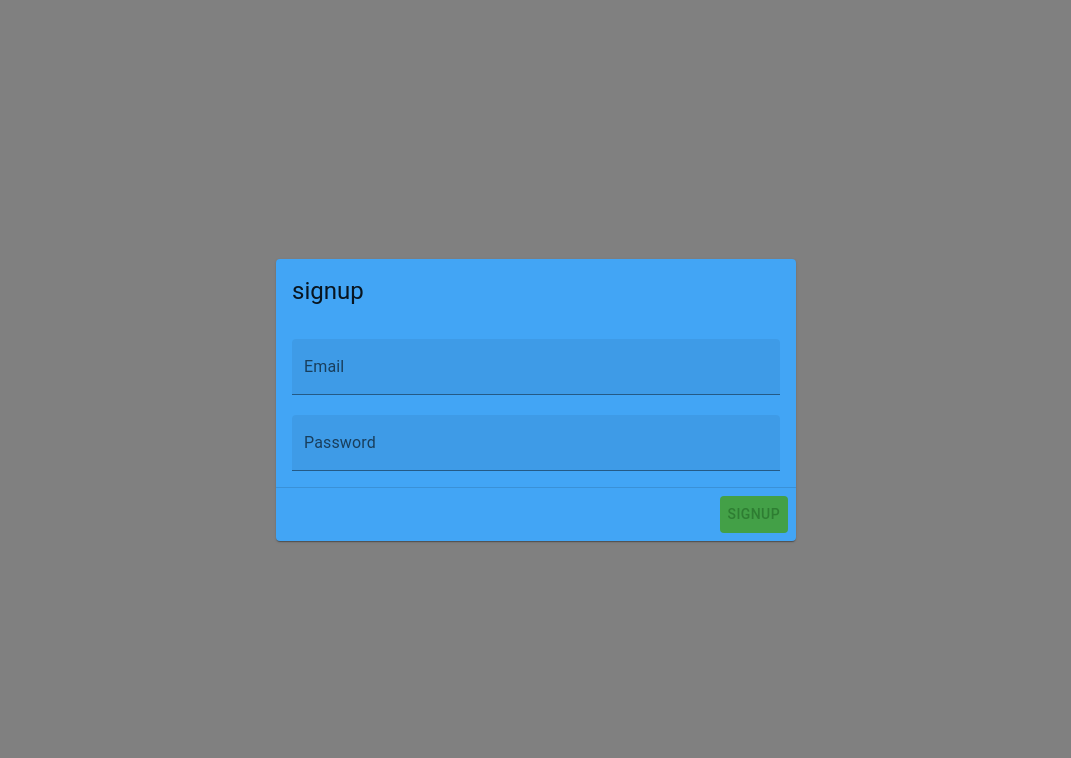
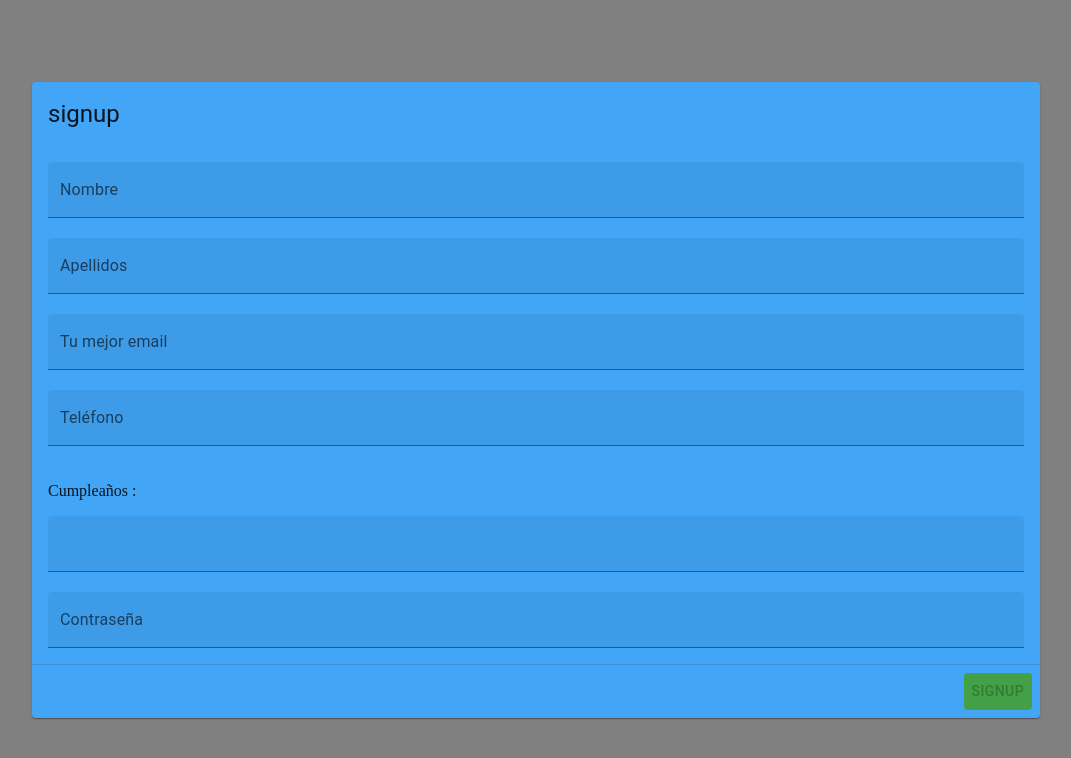
Before and after one commit to jGilarana/QueHago-Front, a React (Vite) app in the folder QueHago-Front/: page /signup in a window 1280 px wide. Shown: the top 758 px of the page, without its empty margins (104-1175 px from the left). Built offline with nearby package versions, Linux system fonts and the light colour scheme.

Commit message:
login y signups obtenidos

```diff
--- a/QueHago-Front/src/Pages/Login/Login.jsx
+++ b/QueHago-Front/src/Pages/Login/Login.jsx
@@ -9,20 +9,27 @@ import { useNavigate } from 'react-router-dom'
 
 const Login = () => {
 
-
+  const userData = {
+    firstName: "Jorge",
+    lastName: "Gil de Arana",
+    birthDate: "1998-11-13",
+    password: "Reboot123!",
+    telephone: 600115770,
+    email: "sajor9798@gmail.com",
+  }
     const navigate = useNavigate()
     const [password, setPassword] = useState('')
     const [email, setEmail] = useState('')
 
-    console.log(email)
-    console.log(password)
+
 
 
      async function onLogin() {
         try {
           const loginResponse = await login({email, password})
           localStorage.setItem('token', loginResponse.data.token)
-          localStorage.setItem('role', response.data.role)
+          localStorage.setItem('role', loginResponse.data.role)
+          console.log(loginResponse)
           navigate('/home')
         } catch (error) {
           console.error('Error al iniciar sesión:', error);
--- a/QueHago-Front/src/Pages/SignUp/SignUp.jsx
+++ b/QueHago-Front/src/Pages/SignUp/SignUp.jsx
@@ -1,56 +1,108 @@
-import  { useState } from 'react'
-import { Button, Card, CardActions, CardContent, CardHeader, Divider, TextField, Typography } from '@mui/material'
-import './SignUp.css'
-import { blue, green } from '@mui/material/colors'
-import { signup } from '../../Services/accountService.js'
-import { useNavigate } from 'react-router-dom'
-
-
+import { useState } from "react"
+import {
+  Button,
+  Card,
+  CardActions,
+  CardContent,
+  CardHeader,
+  Divider,
+  TextField,
+  Typography,
+} from "@mui/material"
+import "./SignUp.css"
+import { blue, green } from "@mui/material/colors"
+import { signup } from "../../Services/accountService.js"
+import { useNavigate } from "react-router-dom"
 
 const SignUp = () => {
+  const navigate = useNavigate()
 
+const [password, setPassword] = useState()
+const [email, setEmail] = useState()
+const [telephone, setTelephone] = useState()
+const [firstName, setFirstName] = useState()
+const [lastName, setLastName] = useState()
+const [birthDate, setBirthDate] = useState()
 
-    const navigate = useNavigate()
-    const [password, setPassword] = useState('')
-    const [email, setEmail] = useState('')
-
-    console.log(email)
-    console.log(password)
 
 
   async function onSignup() {
     try {
-          const signupResponse = await signup({email, password})
-          localStorage.setItem('token', signupResponse.data.token)
-          localStorage.setItem('role', response.data.role)
-          navigate('/home')
+      const signupResponse = await signup({ email, password,telephone,firstName,lastName,birthDate })
+      localStorage.setItem("token", signupResponse.data.token)
+    //   localStorage.setItem("role", response.data.role)
+      console.log(signupResponse)
+      navigate("/home")
     } catch (error) {
-          console.error('Error al iniciar sesión:', error);
+        console.log(signupResponse.data)
+      console.error("Error al crear cuenta:", error)
     }
   }
 
   return (
-        <Card sx={{backgroundColor: blue[400]}}>
-          <CardHeader  title= 'signup'/>
+    <Card sx={{ backgroundColor: blue[400] }}>
+      <CardHeader title="signup" />
       <CardContent>
         <TextField
+          onChange={(e) => setFirstName(e.target.value)}
+          label="Nombre"
+          variant="filled"
+          fullWidth={true}
+          sx={{ marginBottom: "20px" }}
+        />
+        <TextField
+          onChange={(e) => setLastName(e.target.value)}
+          label="Apellidos"
+          variant="filled"
+          fullWidth={true}
+          sx={{ marginBottom: "20px" }}
+        />
+        <TextField
           onChange={(e) => setEmail(e.target.value)}
-            label='Email'
-            variant='filled'
+          label="Tu mejor email"
+          variant="filled"
           fullWidth={true}
-            sx={{marginBottom:'20px'}}
+          sx={{ marginBottom: "20px" }}
+        />
+        <TextField
+          onChange={(e) => setTelephone(e.target.value)}
+          label="Teléfono"
+          variant="filled"
+          fullWidth={true}
+          type="number"
+
+          sx={{ marginBottom: "20px" }}
+        />
+        <p>Cumpleaños :</p>
+        <TextField
+          onChange={(e) => setBirthDate(e.target.value)}
+          variant="filled"
+        //   type="date"
+          fullWidth={true}
+          sx={{ marginBottom: "20px" }}
         />
         <TextField
           onChange={(e) => setPassword(e.target.value)}
-            label='Password'
-            variant='filled'
-            type='password'
+          label="Contraseña"
+          variant="filled"
+          type="password"
           fullWidth={true}
         />
+         {/* <TextField
+          onChange={(e) => setPassword(e.target.value)}
+          label="Repite tu Contraseña"
+          variant="filled"
+          type="password"
+          fullWidth={true}
+        /> */}
       </CardContent>
       <Divider />
-          <CardActions sx={{ display: 'flex', justifyContent: 'flex-end' }}>
-            <Button sx={{backgroundColor: green[600]}} onClick={() => onSignup()} color="success">
+      <CardActions sx={{ display: "flex", justifyContent: "flex-end" }}>
+        <Button
+          sx={{ backgroundColor: green[600] }}
+          onClick={() => onSignup()}
+          color="success"
+        >
           signup
         </Button>
       </CardActions>
```
Lines whose indentation alone changed are shown as unchanged.
